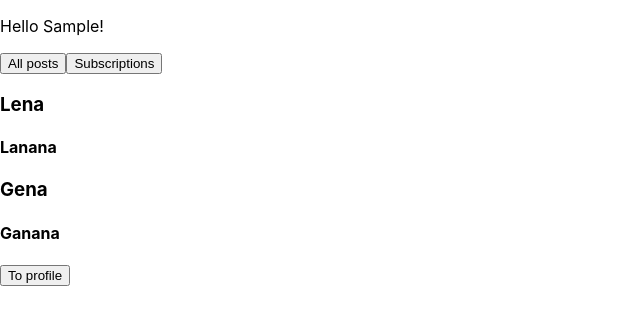
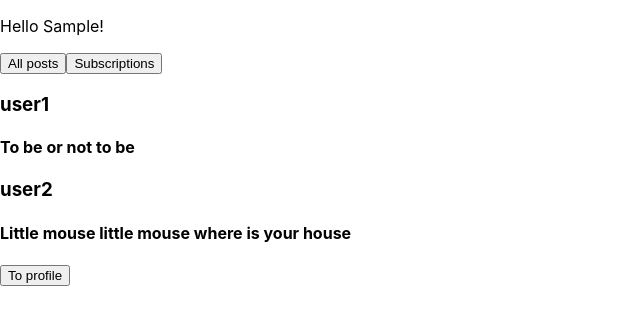
Before and after one commit to helly-15/ReactReduxTypescript, a React (Create React App) app: page / in a window 1280 px wide. Both pictures are taken after typing "Sample" into the empty fields and a click on the input 213 px from the left and 63 px from the top of the page. Shown: the top 324 px of the page, without its empty margins (0-640 px from the left). Built offline with nearby package versions, Linux system fonts and the light colour scheme.

Commit message:
feat:normalise data

```diff
--- a/src/App.tsx
+++ b/src/App.tsx
@@ -2,7 +2,7 @@ import React, {useState} from 'react';
 import './App.css';
 import {Signup} from "./signup/Signup";
 import {Posts} from './posts/Posts';
-import {data} from './data';
+import {data} from './data/data';
 
 function App() {
     const [signed, setSigned] = useState<boolean>(false);
@@ -14,12 +14,6 @@ function App() {
     const onUserEnter = (event:React.ChangeEvent<HTMLInputElement>) => {
         setSignedUser(event.target.value)
     }
-
-    const posts = data.map((post) =>
-        <div className='posts-post'>
-            <h3> {post.user}</h3>
-            <h4> {post.post}</h4>
-        </div>);
 
     switch (signed) {
         case false:
--- a/src/data.js
+++ /dev/null
@@ -1,12 +0,0 @@
-export const data = [
-    {
-        date:'05.02.12',
-        user:'Lena',
-        post: 'Lanana',
-    },
-    {
-        date:'04.02.12',
-        user:'Gena',
-        post: 'Ganana',
-    },
-]
--- /dev/null
+++ b/src/data/data.js
@@ -0,0 +1,51 @@
+// export const data = [
+//     {
+//         date:'05.02.12',
+//         user:'Lena',
+//         post: 'Lanana',
+//     },
+//     {
+//         date:'04.02.12',
+//         user:'Gena',
+//         post: 'Ganana',
+//     },
+// ]
+export const data = {
+    posts: {
+        byId: [
+            {
+                id: "post1",
+                author: "user1",
+                body: "To be or not to be",
+                likes: ["user2", "user3"]
+            },
+            {
+                id: "post2",
+                author: "user2",
+                body: "Little mouse little mouse where is your house",
+                likes: ["user1", "user3"]
+            }
+        ],
+        allIds: ["post1", "post2"]
+    },
+    users: {
+        byId: [
+            {
+                username: "user1",
+                name: "Masha",
+                subscriptions: ["user2"]
+            },
+             {
+                username: "user2",
+                name: "Misha",
+                subscriptions: ["user1", "user3"]
+            },
+             {
+                username: "user3",
+                name: "Arisha",
+                subscriptions: ["user1"]
+            }
+        ],
+        allIds: ["user1", "user2", "user3"]
+    }
+}
--- a/src/posts/Posts.tsx
+++ b/src/posts/Posts.tsx
@@ -1,23 +1,28 @@
 import React from "react";
-import {data} from '../data'
-import {IPostsInterface} from './postsInterface'
+import {data} from '../data/data';
+import {IPostsInterface} from './postsInterface';
+import {subscriptionList} from '../subscriptionList'
 export const Posts:React.FC<IPostsInterface> = (props)=> {
     const {signedUser} = props;
-    const posts = data.map((post) =>
-        <div className='posts-post'>
-            <h3> {post.user}</h3>
-            <h4> {post.post}</h4>
-        </div>);
+
+    const postElements = data.posts.byId.map((post)=>{
+        return <div className='posts-post'>
+            <h3> {post.author}</h3>
+            <h4> {post.body}</h4>
+        </div>
+    })
+
+
     return (
         <div className='posts'>
             <p> Hello {signedUser}!</p>
-            <button >
+            <button>
                 All posts
             </button>
             <button>
                 Subscriptions
             </button>
-            {posts}
+            {postElements}
             <button>
                 To profile
             </button>
--- /dev/null
+++ b/src/subscriptionList.js
@@ -0,0 +1,17 @@
+export const subscriptionList = [
+    {
+        user:'Lena',
+        subscribed: [
+            'Vasya',
+            'Kostya',
+            'Anna'
+        ]
+    },
+    {
+        user:'Vasya',
+        subscribed: [
+            'Lena',
+            'Kostya',
+        ]
+    },
+]
```
Also changed, not shown: src/data/dataInterface.tsx (added, +22 -0 lines), src/utils/filterSubscription.js (added, +10 -0 lines).
